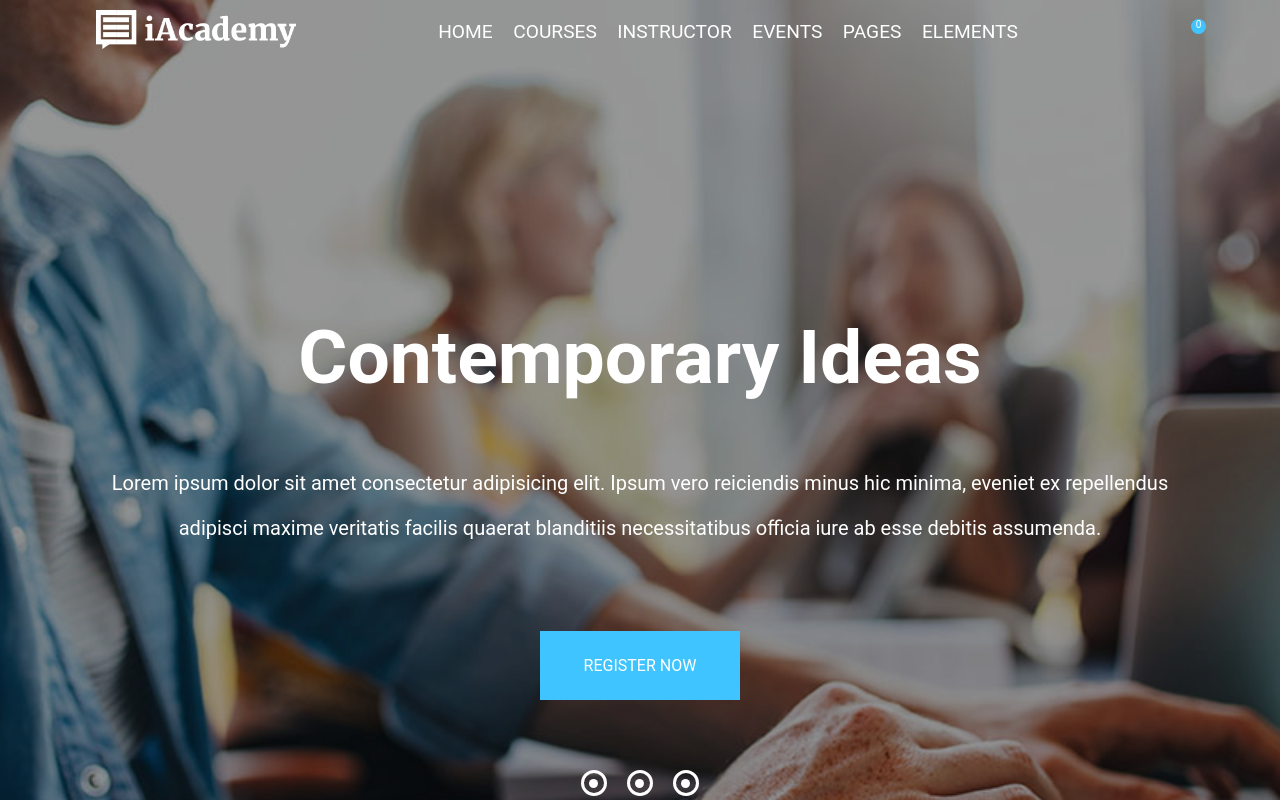
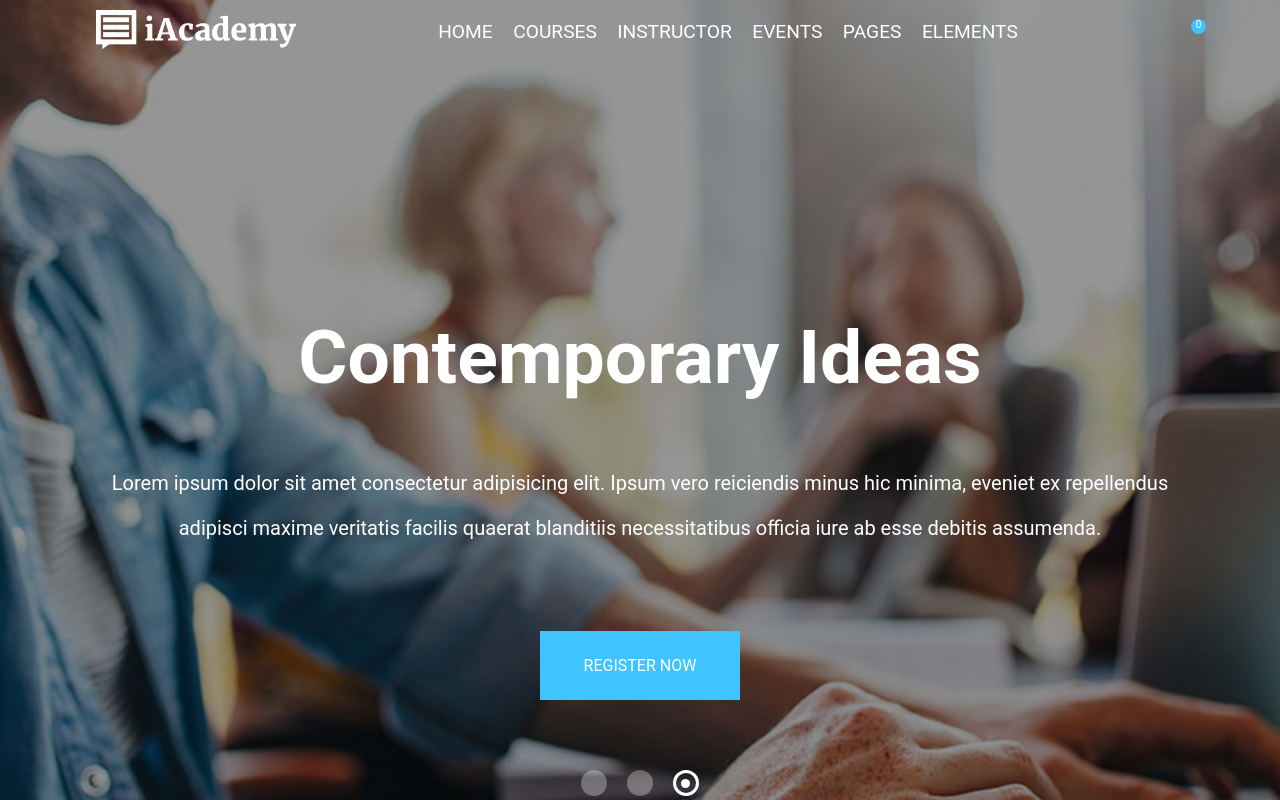
Before and after one commit to LucioGhedo/proj-html-vuejs, a Vue app: page / in a window 1280 px wide. Shown: the top 800 px of the page. Built offline with nearby package versions, Linux system fonts and the light colour scheme; some icons are missing.

Commit message:
fix header cirlce

```diff
--- a/src/components/HeaderComponent.vue
+++ b/src/components/HeaderComponent.vue
@@ -31,12 +31,12 @@
                 <div class="btn jumbo-btn"><a href="#">REGISTER NOW</a></div>
                 <div class="flex">
                     <div class="circle jumbo-cirlce">
-                        <div class="small-circle"></div>
+                        <!-- <div class="small-circle"></div> -->
                     </div>
                     <div class="circle jumbo-cirlce">
-                        <div class="small-circle"></div>
+                        <!-- <div class="small-circle"></div> -->
                     </div>
-                    <div class="circle jumbo-cirlce">
+                    <div class="circle jumbo-cirlce active">
                         <div class="small-circle"></div>
                     </div>
                 </div>
@@ -103,13 +103,18 @@ img {
     width: 200px;
 }
 .jumbo-cirlce {
+    width: 26px;
+    height: 26px;
     padding: 10px;
     margin: 10px;
     margin-top: 70px;
     margin-bottom: 20px;
-    border: solid white 3px;
     text-align: center;
     position: relative;
+    background-color: $back_2;
+    &.active {
+        border: solid white 3px;
+        background-color: transparent;
         .small-circle {
             position: absolute;
             top: 6px;
@@ -118,6 +123,8 @@ img {
             height: 9px;
             width: 9px;
             border-radius: 50%;
+        }
+
     }
 }
 .flex {
```
Lines whose indentation alone changed are shown as unchanged.
